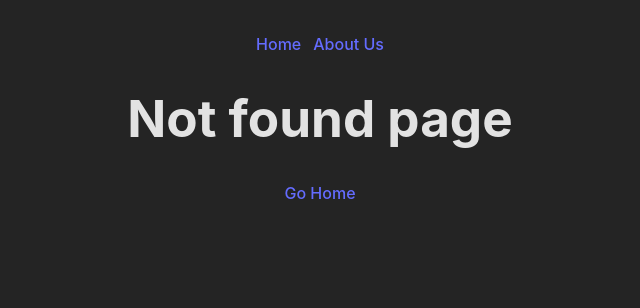
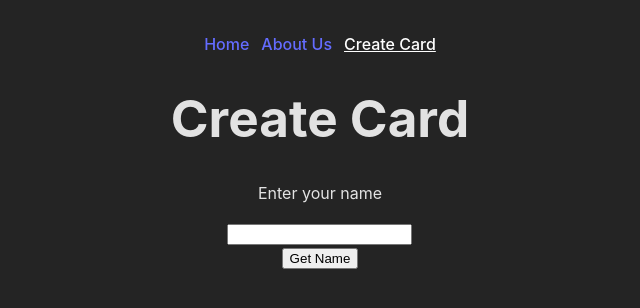
Before and after one commit to Gangeya/react-2023-Q1, a React (Vite) app: page /createcard in a window 1280 px wide. Before the commit this address had no page. Shown: the top 308 px of the page, without its empty margins (320-960 px from the left). Built offline with nearby package versions, Linux system fonts and the light colour scheme.

Commit message:
feat: implement TectInput Name

```diff
--- a/src/App.tsx
+++ b/src/App.tsx
@@ -3,6 +3,7 @@ import { Routes, Route, NavLink } from 'react-router-dom';
 
 import { Home } from './pages/home';
 import { About } from './pages/aboutus';
+import { FormCreateCard } from './pages/createcard';
 import { Page404 } from './pages/404';
 
 import './App.css';
@@ -13,10 +14,12 @@ function App() {
       <header>
         <NavLink to="/">Home</NavLink>
         <NavLink to="/about">About Us</NavLink>
+        <NavLink to="/createcard">Create Card</NavLink>
       </header>
       <Routes>
         <Route path="/" element={<Home />} />
         <Route path="/about" element={<About />} />
+        <Route path="/createcard" element={<FormCreateCard />} />
         <Route path="/*" element={<Page404 />} />
       </Routes>
     </div>
--- /dev/null
+++ b/src/components/Error.tsx
@@ -0,0 +1,11 @@
+import React from 'react';
+
+type TErrorMessage = {
+  message: string;
+};
+
+export class CustomError extends React.Component<TErrorMessage> {
+  render() {
+    return <p>{this.props.message}</p>;
+  }
+}
--- /dev/null
+++ b/src/components/TextItput.tsx
@@ -0,0 +1,49 @@
+import React, { RefObject } from 'react';
+import { CustomError } from '../components/Error';
+
+type TTextInputState = {
+  isValid: boolean;
+  error: string;
+};
+
+export class TextInput extends React.Component<Record<string, unknown>, TTextInputState> {
+  textInput: RefObject<HTMLInputElement>;
+
+  constructor(props: never) {
+    super(props);
+    this.textInput = React.createRef();
+    this.state = {
+      isValid: true,
+      error: '',
+    };
+  }
+
+  checkName = (value: string) => {
+    console.log('Name: ' + value);
+    if (!value) {
+      this.setState({
+        isValid: false,
+        error: 'The field must not be empty',
+      });
+    } else if (value[0] !== value[0].toUpperCase()) {
+      this.setState({
+        isValid: false,
+        error: 'The first letter must be capitalized',
+      });
+    } else {
+      this.setState({
+        isValid: true,
+      });
+    }
+  };
+
+  render() {
+    return (
+      <div>
+        <p>Enter your name</p>
+        <input type="text" ref={this.textInput} />
+        {!this.state.isValid && <CustomError message={this.state.error} />}
+      </div>
+    );
+  }
+}
--- /dev/null
+++ b/src/pages/createcard.tsx
@@ -0,0 +1,35 @@
+import React, { RefObject } from 'react';
+import { TextInput } from '../components/TextItput';
+
+export class FormCreateCard extends React.Component {
+  inputName: RefObject<TextInput>;
+
+  constructor(props: never) {
+    super(props);
+
+    this.state = {
+      name: '',
+    };
+
+    this.inputName = React.createRef();
+    this.checkForm = this.checkForm.bind(this);
+  }
+
+  checkForm() {
+    const name = this.inputName.current!.textInput.current!.value.trim();
+    this.inputName.current?.checkName(name);
+  }
+  render() {
+    return (
+      <div className="form-wrapper">
+        <h1>Create Card</h1>
+        <form className="form">
+          <div>
+            <TextInput ref={this.inputName} />
+            <input type="button" value="Get Name" onClick={this.checkForm} />
+          </div>
+        </form>
+      </div>
+    );
+  }
+}
--- a/src/pages/home.tsx
+++ b/src/pages/home.tsx
@@ -13,9 +13,6 @@ export class Home extends React.Component {
           {products.map((product) => (
             <Product {...product} key={product.id} />
           ))}
-          {/* <Product product={products[0]} />
-          <Product {...products[1]} />
-          <Product {...products[2]} /> */}
         </div>
       </>
     );
```
Also changed, not shown: src/components/ButtonSubmit.tsx (added).
